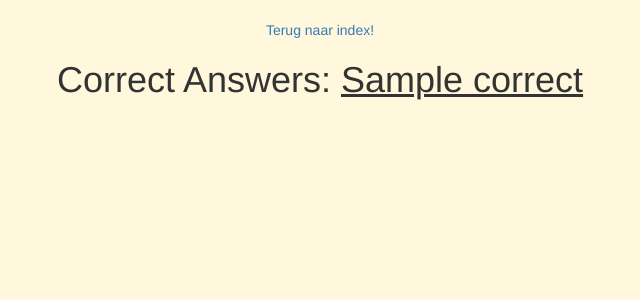
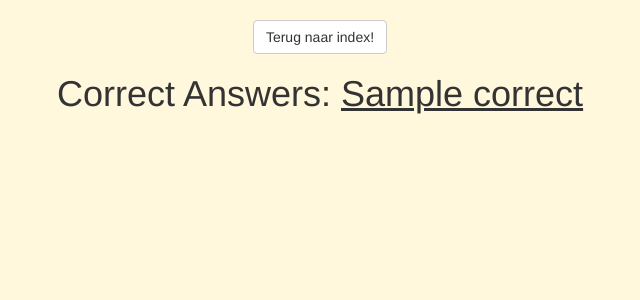
Before and after one commit to Chris-Wijgh/Trivia-Project-Web-ProgIK, a Flask app: template trivia/templates/end.html in a window 1280 px wide. Shown: the part 52-352 px from the top of the page, without its empty margins (320-960 px from the left). Run offline with Flask 2, Linux system fonts and the light colour scheme; the template is opened without the code that fills it: most values are stand-ins (such as "Sample title", 1, 10 or a date in 2020); some libraries are stand-ins or nearby versions.

Commit message:
added button to results page

```diff
--- a/trivia/templates/end.html
+++ b/trivia/templates/end.html
@@ -6,7 +6,7 @@
 
 {% block main %}
 <link rel="stylesheet" type="text/css" href="./static/styles.css" />
-<a href="{{ url_for('index') }}">Terug naar index!</a>
+<a href="{{ url_for('index') }}" class="btn btn-default">Terug naar index!</a>
 <h1>Correct Answers: <u>{{ correct }}</u></h1>
 
 {% endblock %}
```
